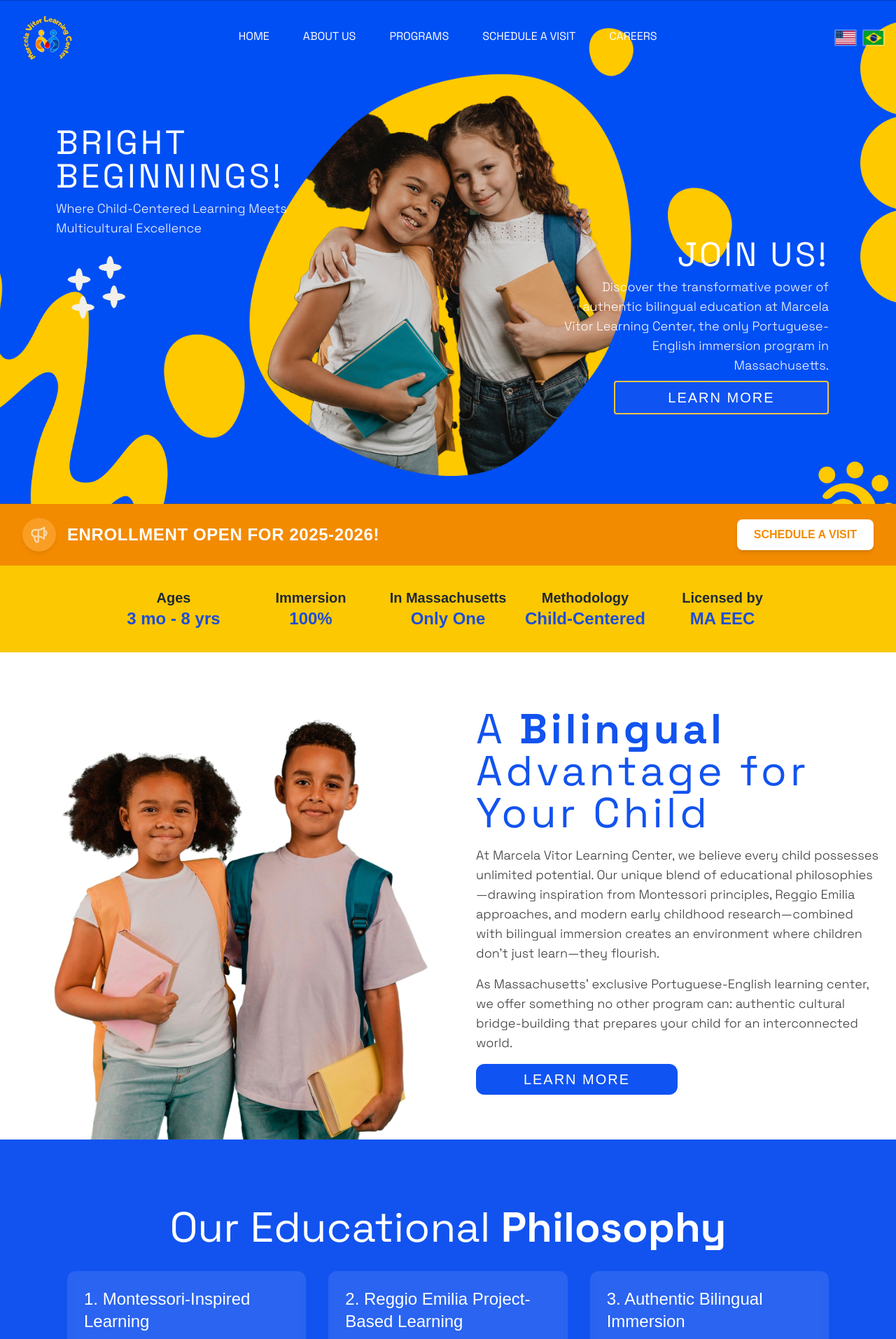
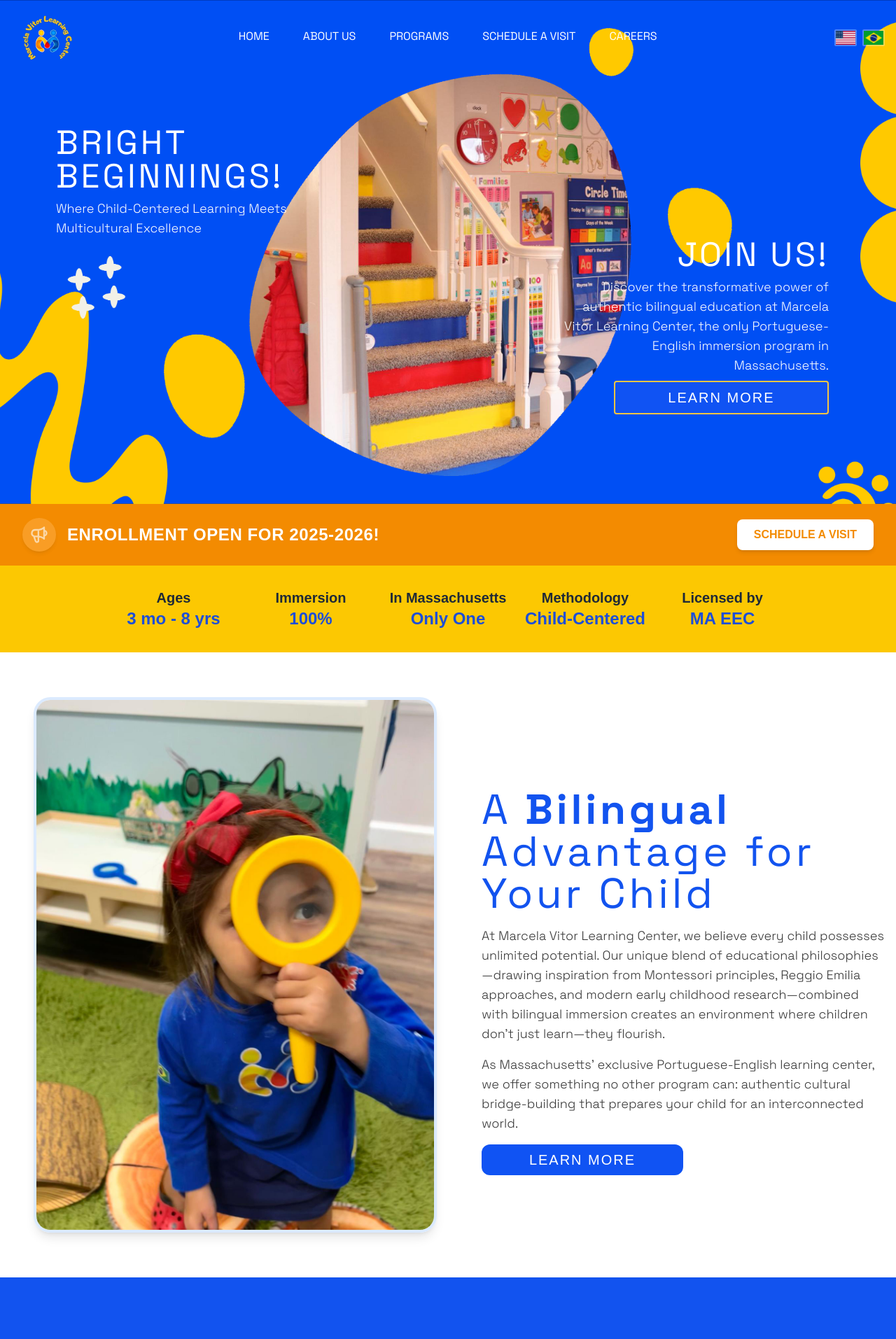
Before and after one commit to everinnovation/marcela_vitor_learning_center, a Django app: template platform/templates/front/home.html in a window 1280 px wide. Shown: the top 1913 px of the page at 70% size. Run offline with Django 5.2, Linux system fonts and the light colour scheme; the template is opened without the code that fills it, so the values that code supplies are empty; some libraries are stand-ins or nearby versions; some web fonts are replaced.

Commit message:
feat: adjustments

```diff
--- a/platform/templates/front/home.html
+++ b/platform/templates/front/home.html
@@ -84,11 +84,9 @@
         </div>
     </div>
 
-    <div class="relative w-full flex flex-col md:flex-row items-center justify-center gap-4 md:pt-[2rem] px-4 md:px-0 md:py-16 pb-16">
-        <div class="flex-shrink-0 hidden md:flex justify-center md:w-1/2 items-end order-2 md:order-1">
-            <img src="{% static 'assets/children.png' %}"
-                class="object-cover object-center select-none h-[400px] sm:h-[500px] md:h-[600px]"
-                style="width: auto; margin-bottom:-8rem;" />
+    <div class="relative w-full flex flex-col md:flex-row items-center justify-center gap-8 md:pt-[4rem] px-4 md:px-0 md:py-16 pb-16">
+        <div class="md:w-1/2 flex justify-center">
+            <img src="{% static 'assets/kids.jpeg' %}" alt="Preschool Program" class="rounded-3xl shadow-lg border-4 border-blue-100 w-full max-w-xl h-auto object-cover object-center hover:shadow-xl transition-shadow duration-300">
         </div>
         <div class="max-w-xl pt-12 text-center md:text-left flex flex-col justify-center items-start md:w-1/2 gap-4 order-1 md:order-2 px-4 md:px-0 mt-12 md:mt-0">
             <h2 class="text-4xl sm:text-5xl md:text-6xl space-grotesk-regular" style="color: var(--school-heading-color-dark); letter-spacing: 0.08em;">
@@ -233,8 +231,6 @@
                 </div>
             </div>
         </div>
-            </div>
-        </div>
     </section>
 
     <section class="w-full py-12 sm:py-16 bg-white text-center px-4">
```
Also changed, not shown: platform/static/assets/kids.jpeg (added), platform/static/assets/main_image_background.png, 1 other file.
